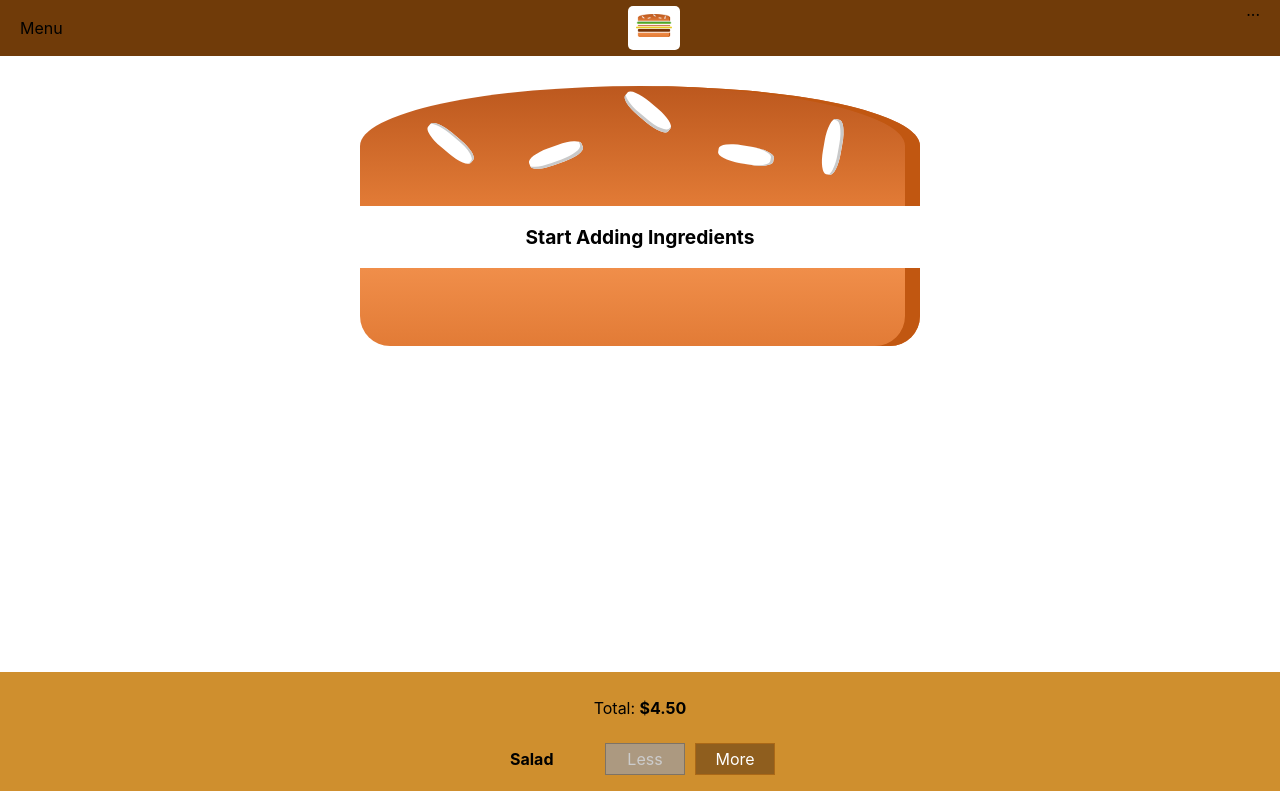
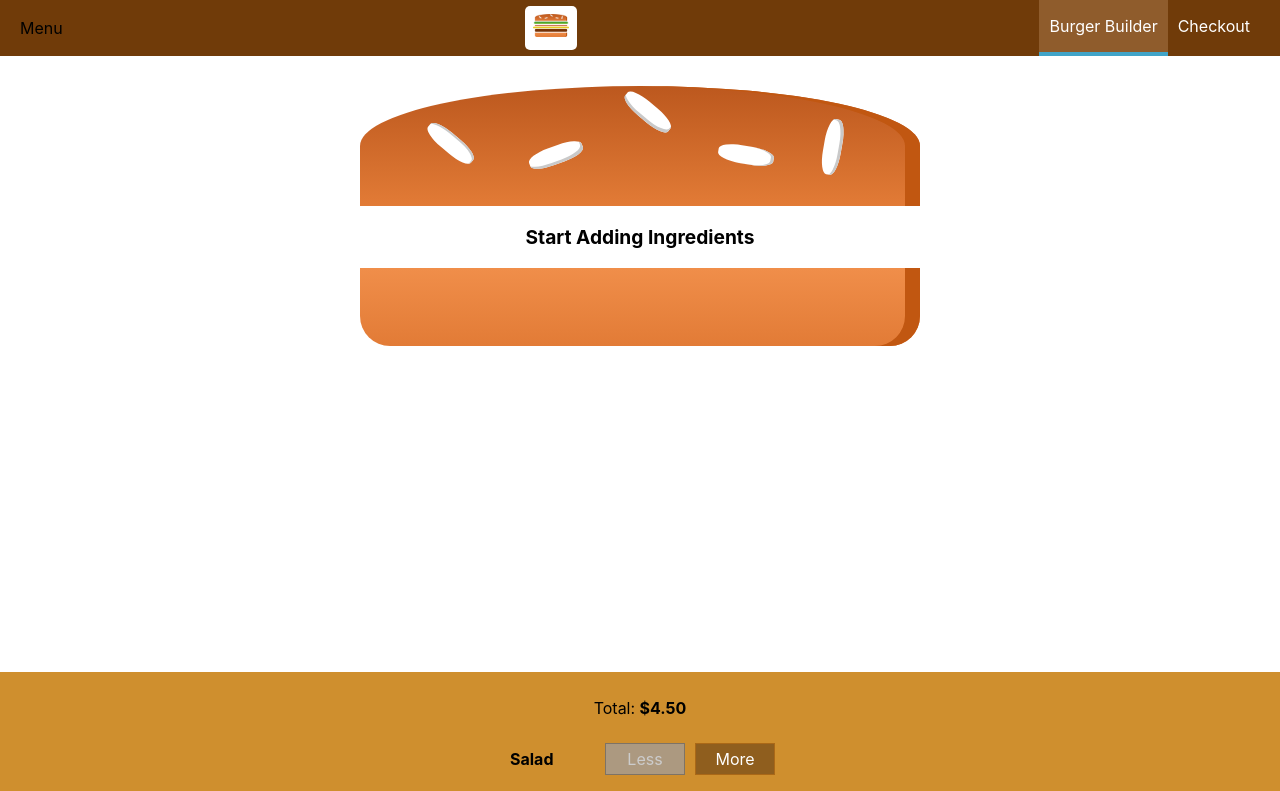
Before and after one commit to Kwarn/burger-builder, a React (Create React App) app: page / in a window 1280 px wide. Shown: the top 791 px of the page. Built offline with nearby package versions, Linux system fonts and the light colour scheme.

Commit message:
Added NavigationItems to Toolbar

```diff
--- /dev/null
+++ b/src/components/Navigation/NavigationItems/NavigationItem/NavigationItem.js
@@ -0,0 +1,12 @@
+import React from 'react'
+import classes from './NavigationItem.module.css'
+
+const navItem = props => (
+  <li className={classes.NavigationItem}>
+    <a href={props.link} className={props.active ? classes.active : null}>
+      {props.children}
+    </a>
+  </li>
+)
+
+export default navItem
--- /dev/null
+++ b/src/components/Navigation/NavigationItems/NavigationItem/NavigationItem.module.css
@@ -0,0 +1,25 @@
+.NavigationItem {
+  margin: 0;
+  box-sizing: border-box;
+  display: flex;
+  height: 100%;
+  align-items: center;
+}
+
+.NavigationItem a {
+  color: white;
+  text-decoration: none;
+  height: 100%;
+  padding: 16px 10px;
+  border-bottom: 4px solid transparent;
+  box-sizing: border-box;
+  display: block;
+}
+
+.NavigationItem a:hover,
+.NavigationItem a:active,
+.NavigationItem a.active {
+  background-color: #8f5c2c;
+  border-bottom: 4px solid #40a4c8;
+  color: white;
+}
--- /dev/null
+++ b/src/components/Navigation/NavigationItems/NavigationItems.js
@@ -0,0 +1,14 @@
+import React from 'react'
+import classes from '../NavigationItems/NavigationItems.module.css'
+import NavigationItem from './NavigationItem/NavigationItem'
+
+const navigationItems = props => (
+  <ul className={classes.NavigationItems}>
+    <NavigationItem link="/" active>
+      Burger Builder
+    </NavigationItem>
+    <NavigationItem link="/">Checkout</NavigationItem>
+  </ul>
+)
+
+export default navigationItems
--- /dev/null
+++ b/src/components/Navigation/NavigationItems/NavigationItems.module.css
@@ -0,0 +1,8 @@
+.NavigationItems {
+  margin: 0;
+  padding: 0;
+  list-style: none;
+  display: flex;
+  align-items: center;
+  height: 100%;
+}
--- a/src/components/Navigation/Toolbar/Toolbar.js
+++ b/src/components/Navigation/Toolbar/Toolbar.js
@@ -1,12 +1,13 @@
 import React from 'react'
 import classes from './Toolbar.module.css'
 import Logo from '../../Logo/Logo'
+import NavigationItems from '../NavigationItems/NavigationItems'
 
 const toolbar = props => (
   <header className={classes.Toolbar}>
     <div>Menu</div>
     <Logo/>
-    <nav>...</nav>
+    <nav><NavigationItems/></nav>
   </header>
 )
 
```
